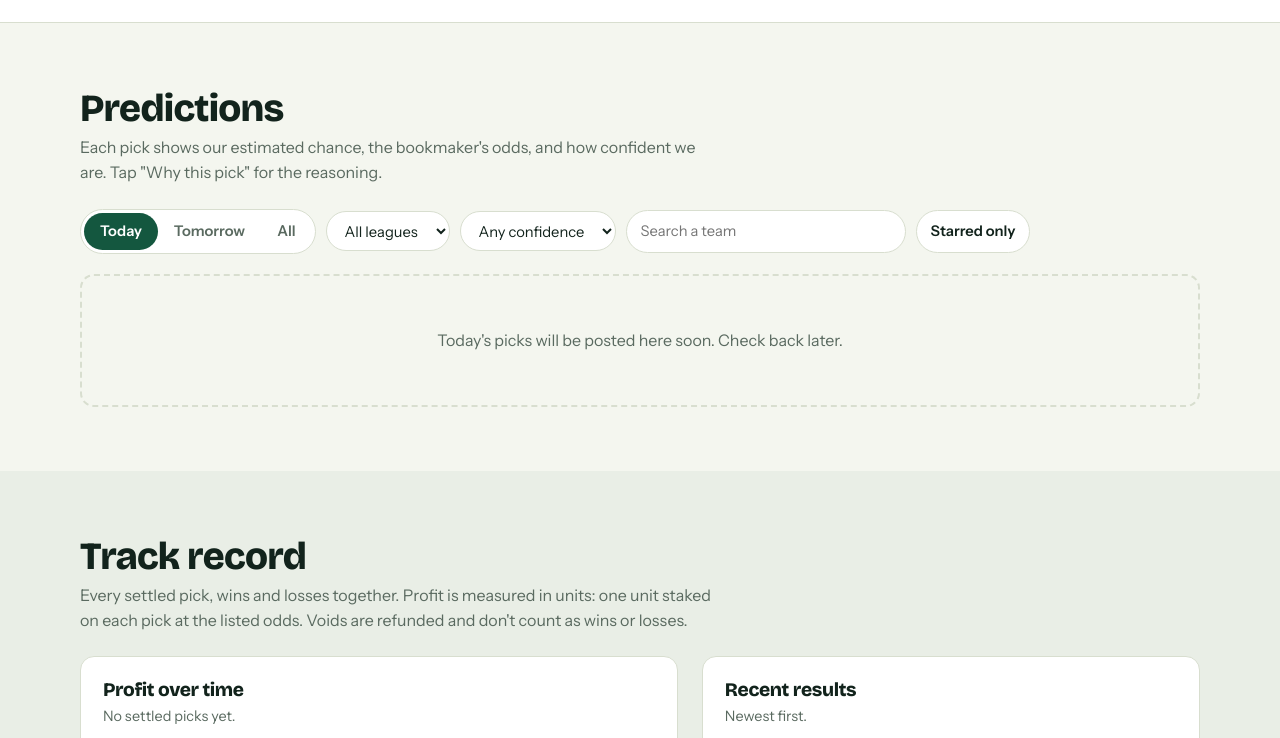
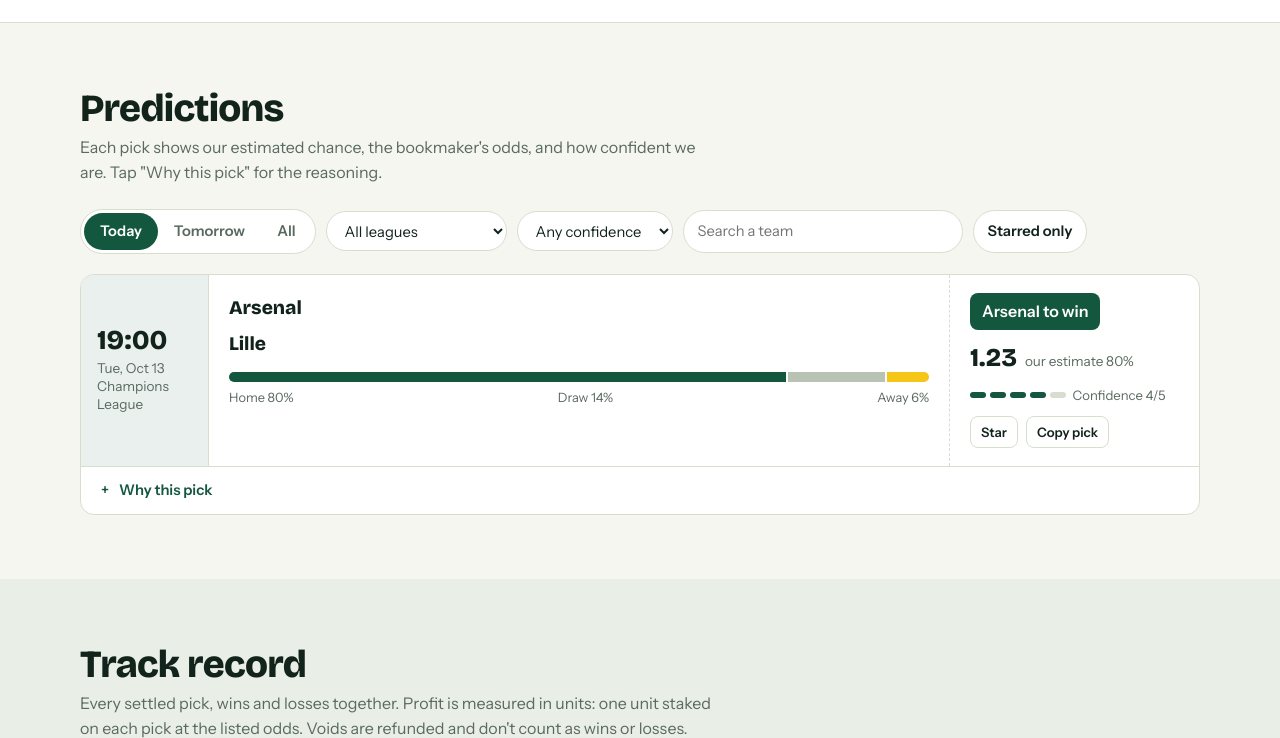
Before and after one commit to kigfix/kigfix.github.io, a plain HTML site: page index.html in a window 1280 px wide. Shown: the part 710-1448 px from the top of the page. Drawn offline with nearby package versions, Linux system fonts and the light colour scheme.

Commit message:
Update index.html

```diff
--- a/index.html
+++ b/index.html
@@ -392,8 +392,9 @@
 /* fields: day, time, league, home, away, pick, odds, chance (your % estimate),
    probs [home, draw, away] must add up to 100, conf 1-5, formH, formA (W/D/L), why */
 const PREDICTIONS = [
-  /* Example pick. Copy the line below OUTSIDE this comment and edit it to add a pick:
-  {day:0,time:'19:45',league:'Serie A',home:'Team A',away:'Team B',pick:'Team A to win',odds:1.55,chance:68,probs:[68,19,13],conf:4,formH:'WWDWW',formA:'LDLLW',why:'Your reasoning here, in two or three sentences.'},
+  {day:0,time:'19:00',league:'Champions League',home:'Arsenal',away:'Lille',pick:'Arsenal to win',odds:1.23,chance:80,probs:[80,14,6],conf:4,why:'Arsenal won their opening Champions League league-phase match and play this one at home. The market rates them as heavy favourites, with the home win priced at 1.23 against 7.22 for the draw and 15.50 for a Lille win.'}
+  /* Example for the next pick. Copy the line below OUTSIDE this comment, add a comma after the pick above, and edit it:
+  {day:0,time:'19:45',league:'Serie A',home:'Team A',away:'Team B',pick:'Team A to win',odds:1.55,chance:68,probs:[68,19,13],conf:4,formH:'WWDWW',formA:'LDLLW',why:'Your reasoning here.'},
   */
 ];
 
@@ -537,8 +538,8 @@
       <div class="fx-main">
         <div class="fx-when"><b>${esc(p.time)}</b><small>${fmtDay(p.day)}<br>${esc(p.league)}</small></div>
         <div class="fx-teams">
-          <div class="t">${esc(p.home)} ${formChips(p.formH)}</div>
-          <div class="t">${esc(p.away)} ${formChips(p.formA)}</div>
+          <div class="t">${esc(p.home)} ${p.formH ? formChips(p.formH) : ''}</div>
+          <div class="t">${esc(p.away)} ${p.formA ? formChips(p.formA) : ''}</div>
           ${probBar(p.probs)}
         </div>
         <div class="fx-pick">
```
